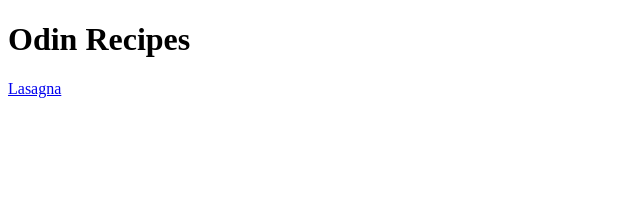
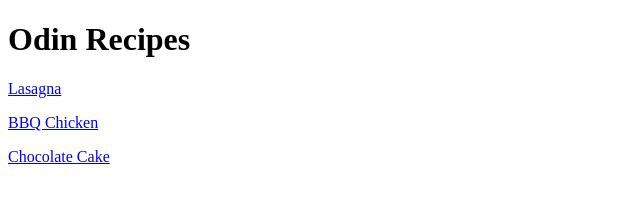
Before and after one commit to morecraftkevin/odin-recipes, a plain HTML site: page index.html in a window 1280 px wide. Shown: the whole page, without its empty margins (0-640 px from the left). Drawn offline with Linux system fonts and the light colour scheme.

Commit message:
Add index.html

```diff
--- a/index.html
+++ b/index.html
@@ -9,5 +9,7 @@
 <body>
     <h1>Odin Recipes</h1>
         <a href="recipes/lasagna.html">Lasagna</a>
+        <p><a href="recipes/bbq-chicken.html">BBQ Chicken</a></p>
+        <p><a href="recipes/chocolate-cake.html">Chocolate Cake</a></p>
 </body>
 </html>
```
